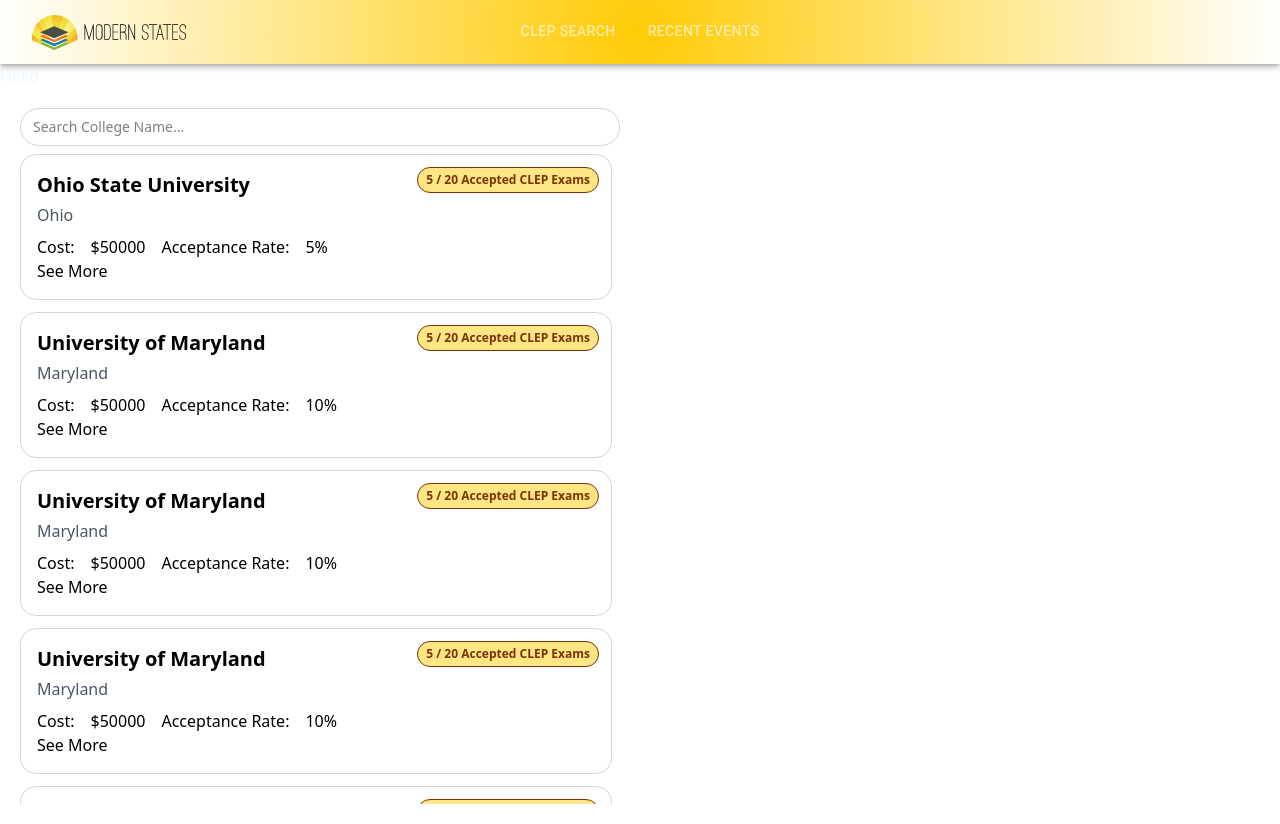
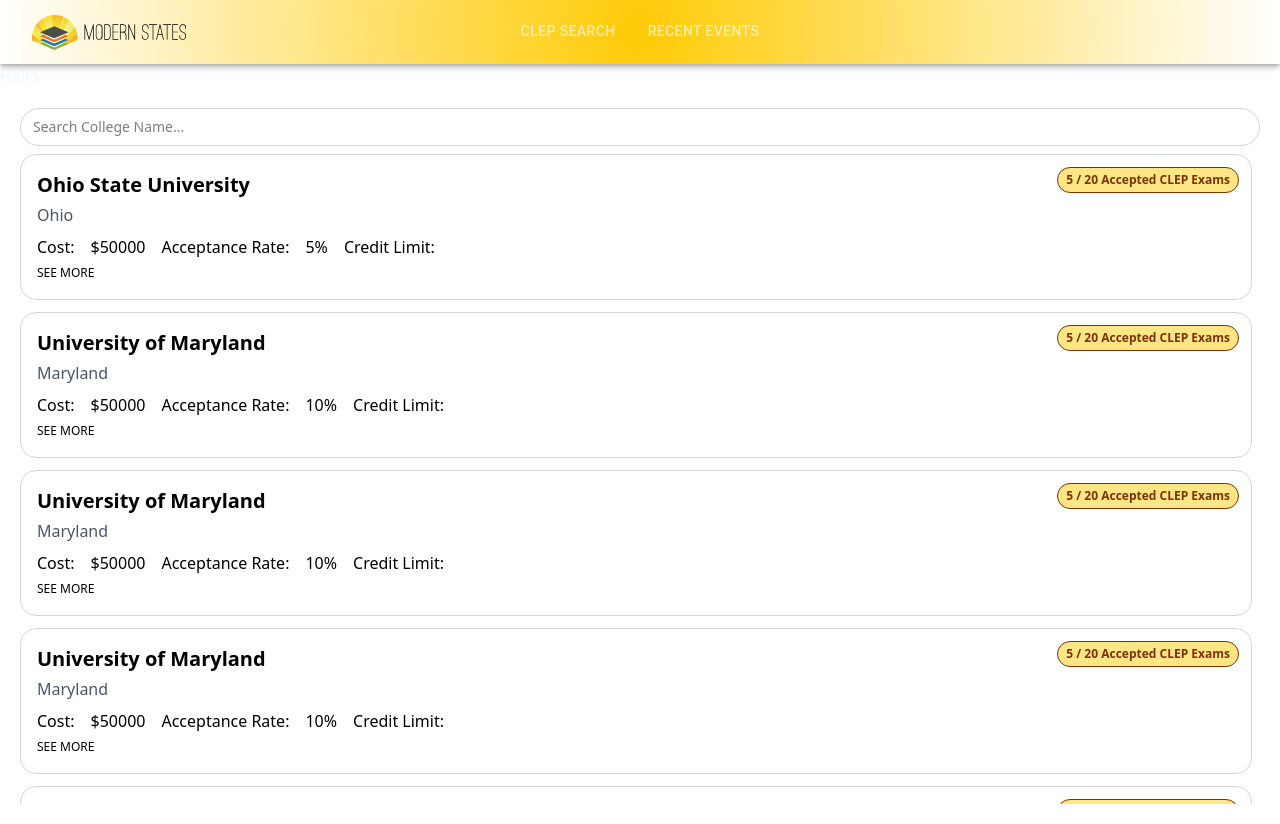
Before and after one commit to cfgcolumbus25/Team-16, a React app in the folder frontend/: page /#/ in a window 1280 px wide. Built offline with nearby package versions, Linux system fonts and the light colour scheme; the HTML template or start-up script is replaced by a standard one.

Commit message:
removed width for container

```diff
--- a/frontend/src/components/collegeCards.tsx
+++ b/frontend/src/components/collegeCards.tsx
@@ -1,4 +1,5 @@
 import React, { useState } from "react";
+import KeyboardArrowDownIcon from "@mui/icons-material/KeyboardArrowDown";
 
 export type clepExamsAndScores = {
   examName: string;
@@ -10,9 +11,11 @@ export type clepExamsAndScores = {
 export type collegeDisplay = {
   id: number;
   collegeName: string;
+  lastUpdated?: Date,
   location?: string;
   cost?: number;
   acceptanceRate?: number;
+  creditLimit?: number,
   clepAccept: number;
   amountOfStudentClepScores: number;
   clepExams: clepExamsAndScores[];
@@ -21,10 +24,12 @@ export type collegeDisplay = {
 const CollegeCards = ({
   id,
   collegeName,
+  lastUpdated,
   location,
   cost,
   acceptanceRate,
   clepAccept,
+  creditLimit,
   amountOfStudentClepScores,
   clepExams,
 }: collegeDisplay) => {
@@ -40,6 +45,10 @@ const CollegeCards = ({
           {clepAccept} / {amountOfStudentClepScores} Accepted CLEP Exams
         </div>
       </div>
+      {/* <div className="flex flex-col">
+        <p>Last Updated:</p>
+        {lastUpdated ?? <div>{lastUpdated}</div>}
+      </div> */}
 
       {/* College Info */}
       <div className="flex items-start space-x-3">
@@ -56,10 +65,15 @@ const CollegeCards = ({
 
             <div>Acceptance Rate:</div>
             <div className="font-medium">{acceptanceRate}%</div>
+
+            <div>Credit Limit:</div>
+            <div className="font-medium">{creditLimit}</div>
           </div>
         </div>
       </div>
-      <button onClick={() => setOpenMore(!openMore)}>See More</button>
+      <button className="text-xs" onClick={() => setOpenMore(!openMore)}>
+        SEE MORE
+      </button>
       {/* {Show More} */}
       {openMore && <div>hello</div>}
     </div>
--- a/frontend/src/containers/CollegeContainer.tsx
+++ b/frontend/src/containers/CollegeContainer.tsx
@@ -75,7 +75,7 @@ const CollegeContainer = () => {
   });
 
   return (
-    <div className="w-[50%] p-5 space-y-2">
+    <div className="p-5 space-y-2">
       <input
         type="text"
         placeholder="Search College Name..."
```
